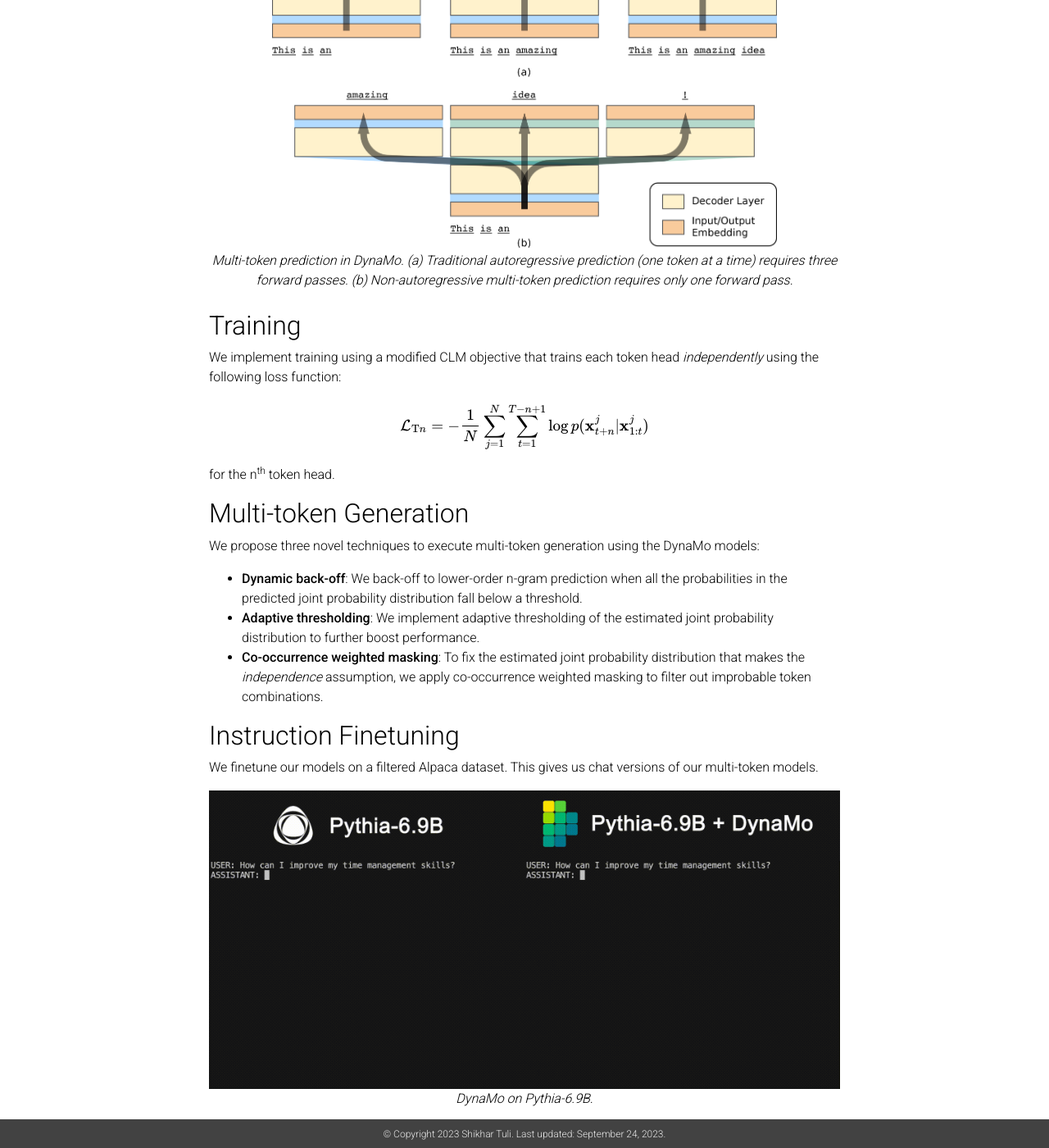
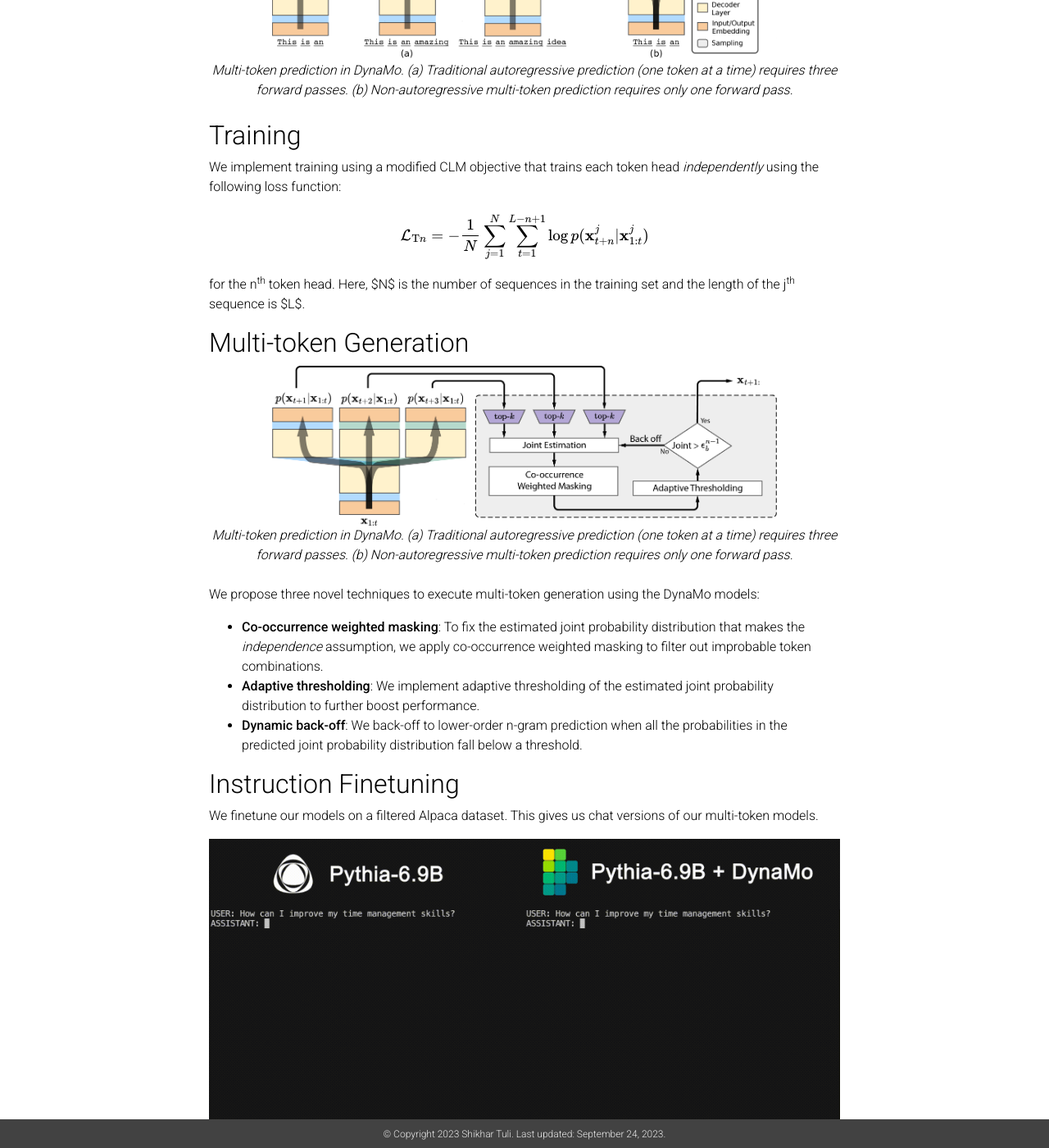
Before and after one commit to shikhartuli/shikhartuli.github.io, a Jekyll site: the page built from _pages/dynamo.md, in a window 1280 px wide and 1400 px high, scrolled down 652 px. Shown: the whole window at 82% size. Built offline with Jekyll 4.4.1, drawn with Linux system fonts in a browser that asks for light colours; nearby versions of some CDN libraries; a style sheet for code colours, icons or effects is not loaded.

Commit message:
Updated DynaMo

```diff
--- a/_pages/dynamo.md
+++ b/_pages/dynamo.md
@@ -32,7 +32,7 @@ nav: false
 DynaMo is a suite of multi-token prediction models. Our models are instantiated using the [Pythia](https://github.com/EleutherAI/pythia) weights. Our models parallely generate multiple tokens using independent token heads.
 
 <div align="center">
-  <img src="{{ site.baseurl }}/assets/img/multi_token_intro.png" alt="DynaMo Multi-token Model" width="80%" />
+  <img src="{{ site.baseurl }}/assets/img/multi_token_intro2.png" alt="DynaMo Multi-token Model" width="80%" />
   <br>
   <div align="center" width="80%">
     <em>Multi-token prediction in DynaMo. (a) Traditional autoregressive prediction (one token at a time) requires three forward passes. (b) Non-autoregressive multi-token prediction requires only one forward pass.</em>
@@ -44,17 +44,26 @@ DynaMo is a suite of multi-token prediction models. Our models are instantiated
 
 We implement training using a modified CLM objective that trains each token head _independently_ using the following loss function:
 
-$$\mathcal{L}_{\text{T}n} = - \frac{1}{N} \sum_{j=1}^N \sum_{t=1}^{T - n + 1} \log p(\mathbf{x}_{t+n}^j|\mathbf{x}_{1:t}^j)$$
+$$\mathcal{L}_{\text{T}n} = - \frac{1}{N} \sum_{j=1}^N \sum_{t=1}^{L - n + 1} \log p(\mathbf{x}_{t+n}^j|\mathbf{x}_{1:t}^j)$$
 
-for the n<sup>th</sup> token head.
+for the n<sup>th</sup> token head. Here, $N$ is the number of sequences in the training set and the length of the j<sup>th</sup> sequence is $L$.
 
 ## Multi-token Generation
 
+<div align="center">
+  <img src="{{ site.baseurl }}/assets/img/flowchart2.png" alt="DynaMo Text Generation" width="80%" />
+  <br>
+  <div align="center" width="80%">
+    <em>Multi-token prediction in DynaMo. (a) Traditional autoregressive prediction (one token at a time) requires three forward passes. (b) Non-autoregressive multi-token prediction requires only one forward pass.</em>
+  </div>
+  <br>
+</div>
+
 We propose three novel techniques to execute multi-token generation using the DynaMo models:
 
+- **Co-occurrence weighted masking**: To fix the estimated joint probability distribution that makes the _independence_ assumption, we apply co-occurrence weighted masking to filter out improbable token combinations.
+- **Adaptive thresholding**: We implement adaptive thresholding of the estimated joint probability distribution to further boost performance.
 - **Dynamic back-off**: We back-off to lower-order n-gram prediction when all the probabilities in the predicted joint probability distribution fall below a threshold.
-- **Adaptive thresholding**: We implement adaptive thresholding of the estimated joint probability distribution to further boost performance.
-- **Co-occurrence weighted masking**: To fix the estimated joint probability distribution that makes the _independence_ assumption, we apply co-occurrence weighted masking to filter out improbable token combinations.
 
 ## Instruction Finetuning
 
```
Also changed, not shown: assets/img/flowchart2.png (added), assets/img/multi_token_intro.png (deleted), assets/img/multi_token_intro2.png (added).
